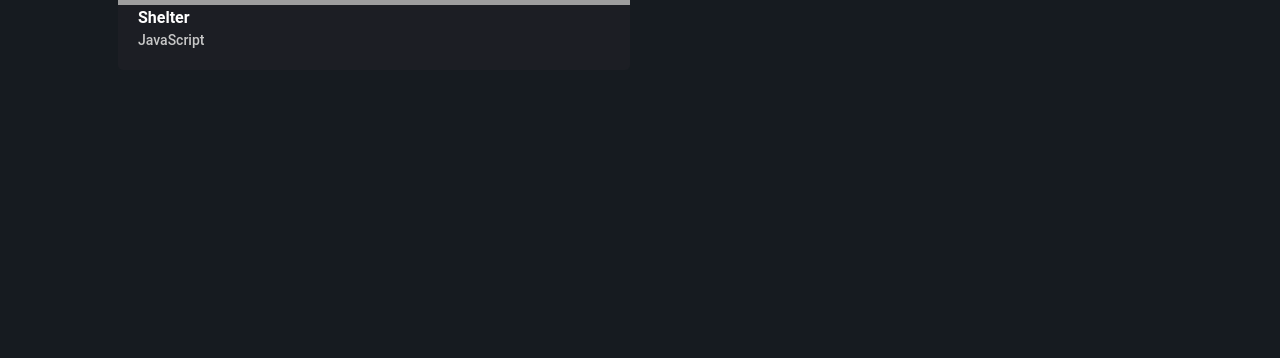
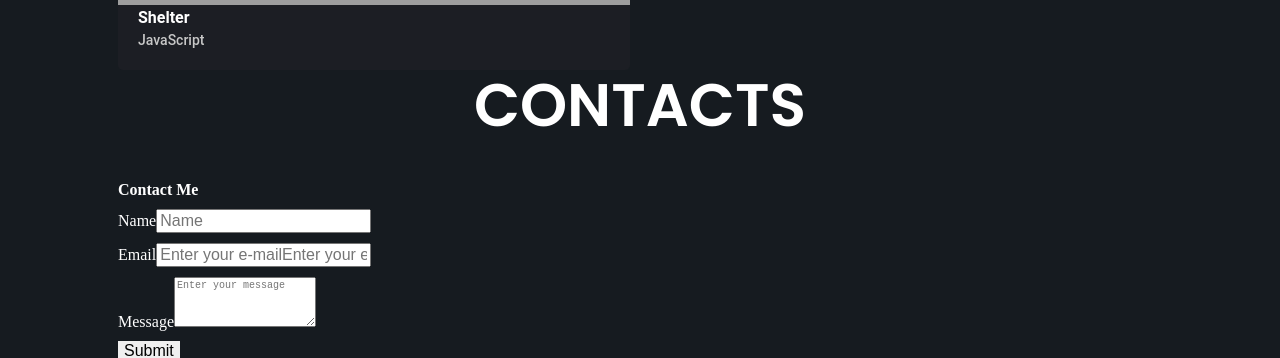
Before and after one commit to CD-Rom01100001/portfolio, a React (Create React App) app: page /js in a window 1280 px wide. Shown: the part 2851-3209 px from the top of the page. Before the commit the page ends 2921 px from the top, so only its background shows below. Built offline with nearby package versions, Linux system fonts and the light colour scheme; grey boxes are pictures that could not be loaded.

Commit message:
creating a form in the contact block

```diff
--- a/package.json
+++ b/package.json
@@ -21,7 +21,7 @@
     "react-dom": "^19.1.0",
     "react-redux": "^9.2.0",
     "react-router-dom": "^7.6.0",
-    "react-scripts": "5.0.1",
+    "react-scripts": "^5.0.1",
     "react-syntax-highlighter": "^15.6.1",
     "typescript": "^4.9.5",
     "web-vitals": "^2.1.4"
@@ -30,7 +30,8 @@
     "start": "react-scripts start",
     "build": "react-scripts build",
     "test": "react-scripts test",
-    "eject": "react-scripts eject"
+    "eject": "react-scripts eject",
+    "tailwind:init": "tailwindcss init -p"
   },
   "eslintConfig": {
     "extends": [
--- a/src/App.tsx
+++ b/src/App.tsx
@@ -1,13 +1,13 @@
 import { useEffect } from 'react';
-import { BrowserRouter, Routes, Route } from 'react-router-dom';
+import { BrowserRouter } from 'react-router-dom';
 
 import AnimatedBackground from './components/AnimatedBackground';
 import Main from './components/main/Main';
 import MyExperience from './components/myExperience/MyExperience';
 import MyWork from './components/myWork/MyWork';
+import Contact from './components/contact/Contact';
 
 import './App.css';
-
 
 function App() {
 
@@ -31,6 +31,9 @@ function App() {
           <section>
             <MyWork/>
           </section>
+          <section>
+            <Contact/>
+          </section>
         </main>
         <footer></footer>
       </div>
--- /dev/null
+++ b/src/components/contact/Contact.module.css
@@ -0,0 +1,16 @@
+.contactTitle {
+  margin-bottom: 4rem;
+  text-align: center;
+  font: 600 6rem/7rem 'Poppins', sans-serif;
+  text-transform: uppercase;
+}
+
+.formBlock form {
+  display: flex;
+  flex-direction: column;
+  gap: 1rem 0;
+}
+
+button {
+  align-self: flex-start;
+}
--- /dev/null
+++ b/src/components/contact/Contact.tsx
@@ -0,0 +1,68 @@
+import { FC } from 'react';
+import FadeInSection from '../../utils/FadeInSection';
+
+import css from './Contact.module.css'
+
+interface ContactProps {
+
+}
+
+const Contact: FC<ContactProps> = ({}) => {
+
+  const handleSubmit = async (e: React.FormEvent<HTMLFormElement>) => {
+    e.preventDefault();
+
+    const form = e.currentTarget;
+    const formData = new FormData(form);
+
+    try {
+      const response = await fetch("https://formsubmit.co/romanchernyshkov88@gmail.com", {
+        method: "POST",
+        body: formData,
+        headers: {
+          Accept: "application/json",
+        },
+      });
+
+      if (response.ok) {
+        alert("Сообщение отправлено!");
+        form.reset(); // очищаем форму
+      } else {
+        alert("Ошибка при отправке.");
+      }
+    } catch (error) {
+      alert("Произошла ошибка.");
+      console.error(error);
+    }
+  };
+
+  return (
+    <div className={css.contact}>
+      {/* <FadeInSection delay={0.2}> */}
+        <h2 className={css.contactTitle}>contacts</h2>
+      {/* </FadeInSection> */}
+
+      <div className={css.formBlock}>
+        <form onSubmit={handleSubmit}>
+          <h3>Contact Me</h3>
+          <label>
+            Name
+            <input type="text" name="name" placeholder='Name' required />
+          </label>
+          <label>
+            Email
+            <input type="email" name="email" placeholder='Enter your e-mailEnter your e-mail address for feedback' required />
+          </label>
+          <label>
+            Message
+            <textarea name="message" rows={4} placeholder='Enter your message' required />
+          </label>
+          <input type="hidden" name="_captcha" value="false" />
+          <button type="submit">Submit</button>
+        </form>
+      </div>
+    </div>
+  );
+}
+
+export default Contact;
--- a/src/components/myWork/ModalWindow/DescrModal.module.css
+++ b/src/components/myWork/ModalWindow/DescrModal.module.css
@@ -57,7 +57,7 @@
 }
 
 .description {
-  margin-bottom: 2rem;
+  margin-bottom: 4rem;
 }
 
 .description p {
--- a/src/components/myWork/ModalWindow/Slider.module.css
+++ b/src/components/myWork/ModalWindow/Slider.module.css
@@ -55,4 +55,5 @@
   height: 100%;
   object-fit: contain;
   flex-shrink: 0;
+  cursor: zoom-in;
 }
--- a/src/data/myExperienceList.ts
+++ b/src/data/myExperienceList.ts
@@ -21,7 +21,7 @@ export const myExperienceList: CardType[] = [
   {
     title: 'Frontend Dev',
     subtitle: 'React',
-    description: 'Применяю UI/UX-подход. Более 3 лет опыта разработки на HTML, CSS, JS и 1 год разработки на React + Redux.',
+    description: 'Применяю UI/UX-подход. Более 2 лет опыта разработки на HTML, CSS, JS и 1 год разработки на React + TS + Redux.',
     icon: mdiReact,
     cName: 'two',
     id: 2
--- a/tsconfig.json
+++ b/tsconfig.json
@@ -18,7 +18,7 @@
     "resolveJsonModule": true,
     "isolatedModules": true,
     "noEmit": true,
-    "jsx": "react-jsx"
+    "jsx": "preserve"
   },
   "include": [
     "src"
```
Also changed, not shown: 1 other file (tests, documents, lock files or other folders).
